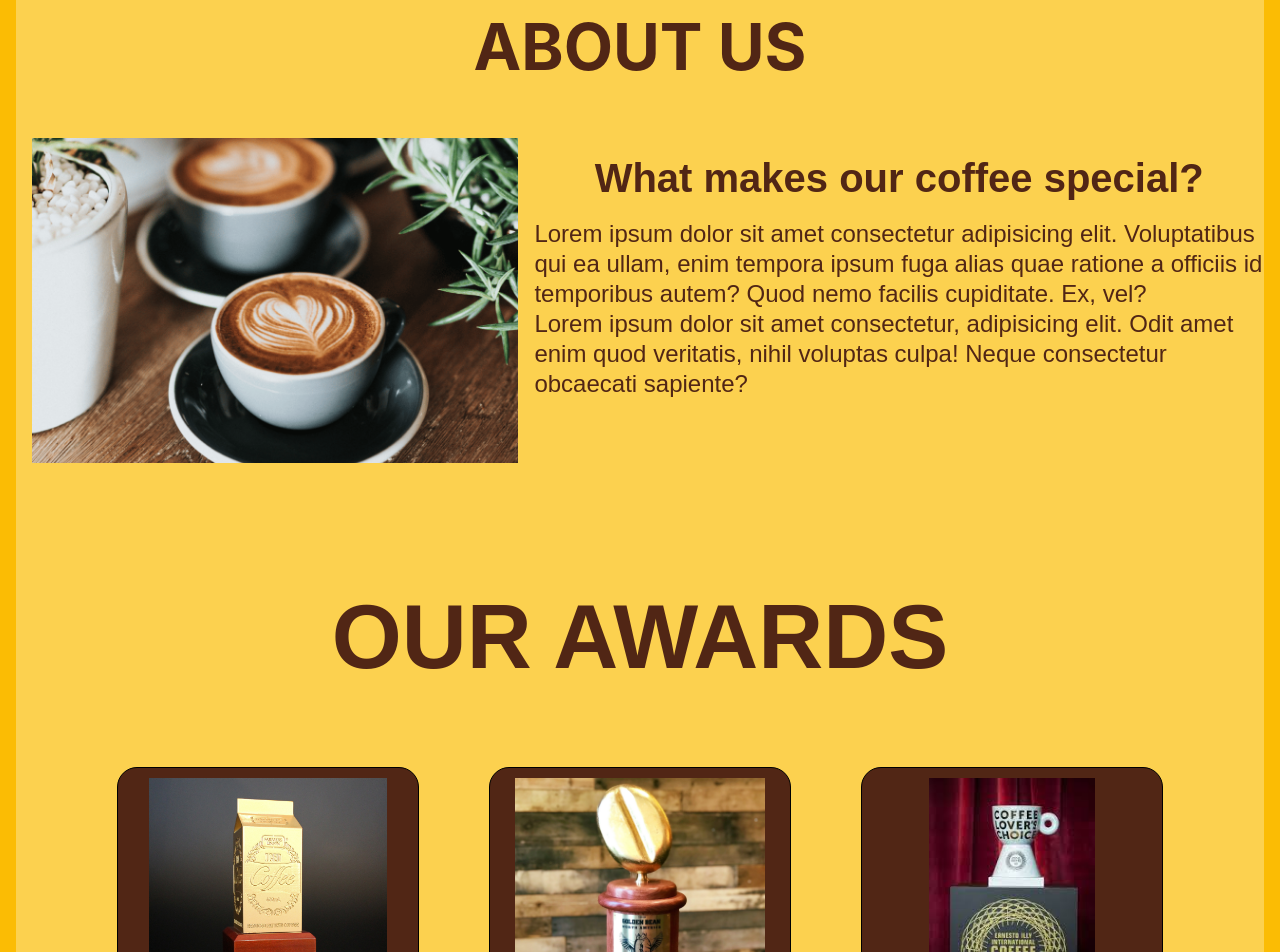
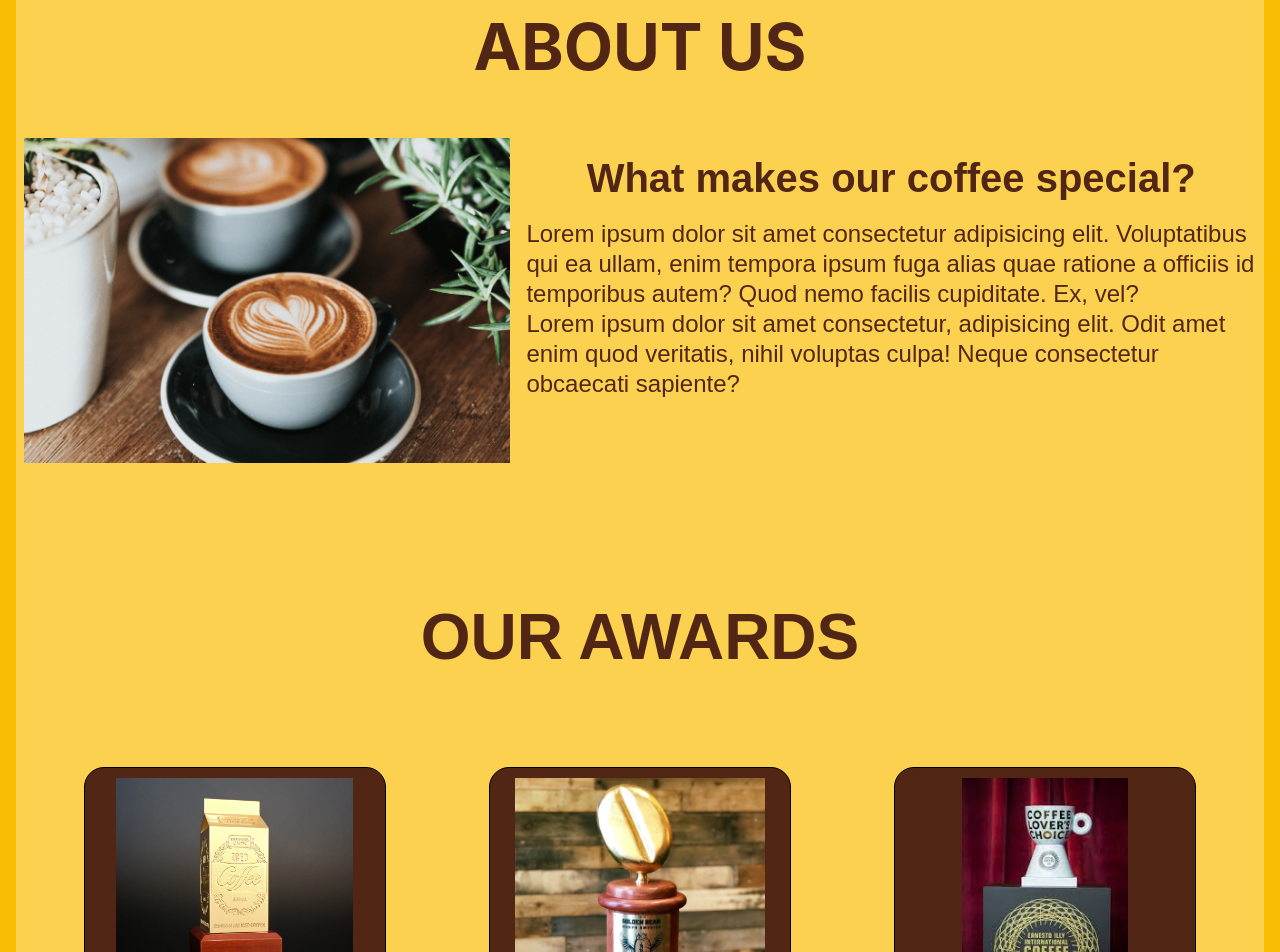
Before and after one commit to leylagahramanova/final, a React (Vite) app: page /about in a window 1280 px wide. Shown: the part 120-1072 px from the top of the page. Built offline with nearby package versions, Linux system fonts and the light colour scheme.

Commit message:
Update About.css

```diff
--- a/src/components/pages/About.css
+++ b/src/components/pages/About.css
@@ -23,6 +23,9 @@
   display: grid;
   grid-template-columns: 100%; /* Default to a single column */
   gap: 1rem; /* Add some gap between elements */
+  justify-content: center;
+  justify-items: center;
+  align-content: center;
 
 }
 
@@ -52,7 +55,7 @@
 }
 
 /* Responsive Layout */
-@media screen and (min-width: 768px) {
+@media screen and (min-width: 950px) {
   .row {
     grid-template-columns: 40% 60%; /* Adjust column width for larger screens */
   }
@@ -68,15 +71,13 @@
 
 .popular2 {
 margin-top:8rem;
-  padding-left: 50px;
-  padding-right: 50px;
 }
 
 .popular2 h2 {
-  font-family:Jomhuria, sans-serif;
+  font-family: Popins, sans-serif;
   width: 100%; /* Adjust to fit the container */
   font-weight: 400px;
-  font-size: 90px; /* Adjust font size for smaller screens */
+  font-size: 4rem; /* Adjust font size for smaller screens */
   line-height: 80.5px; /* Adjust line height for smaller screens */
   text-align: center;
   color: var(--brown);
```
